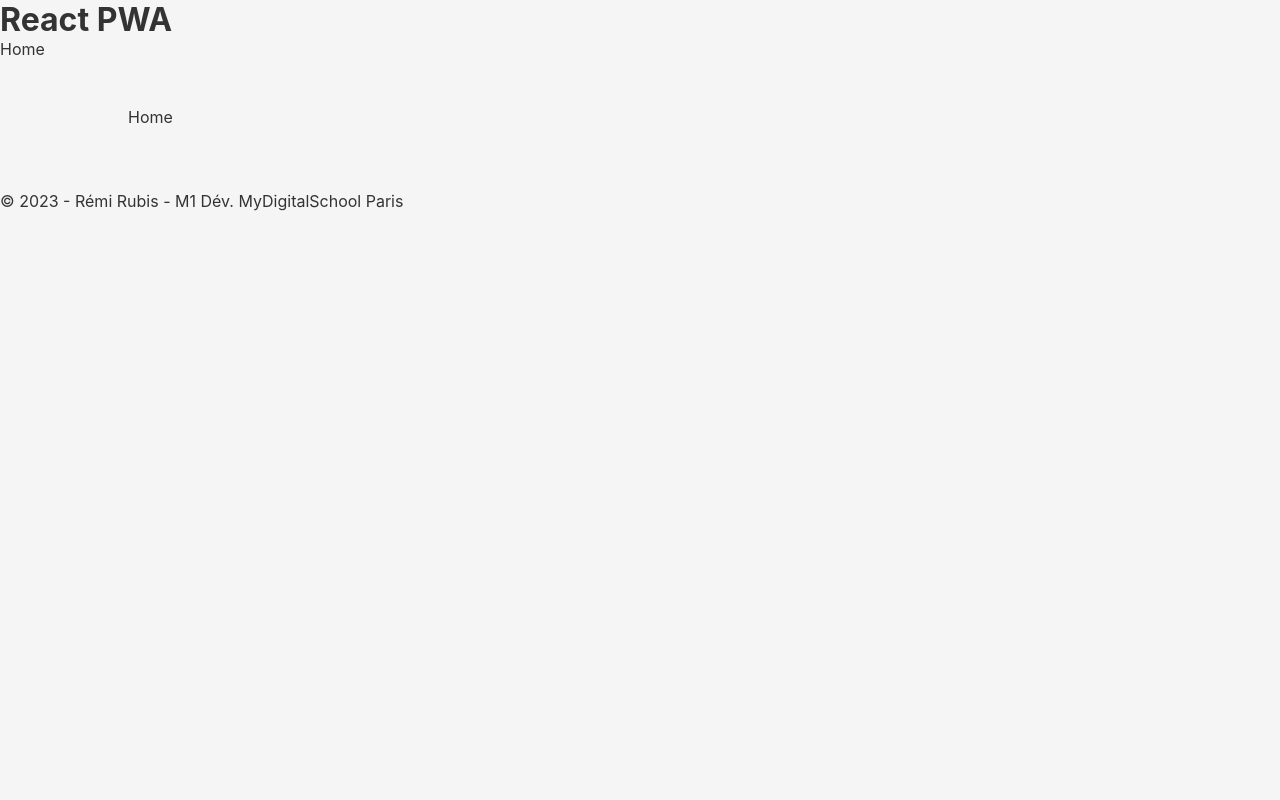
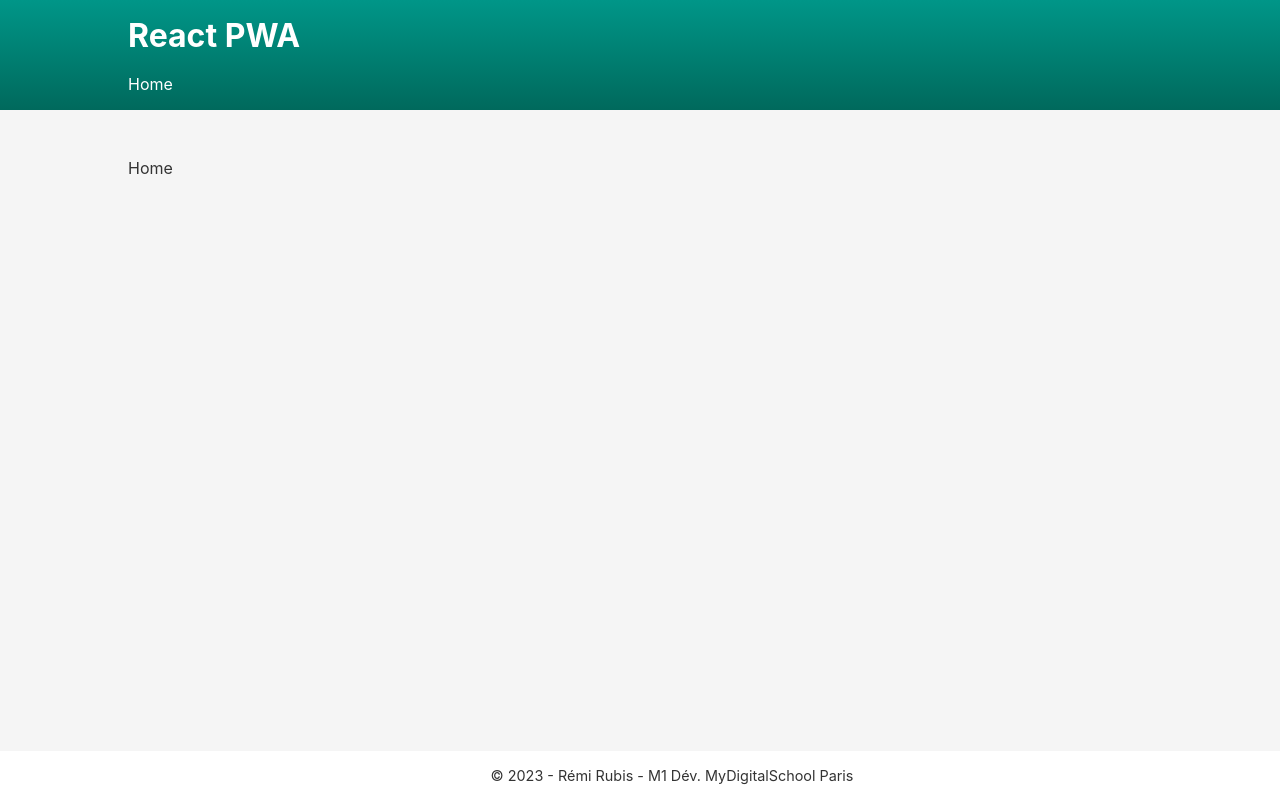
Before and after one commit to MDS-M1/react-pwa, a React (Create React App) app in the folder app/: page / in a window 1280 px wide. Built offline with nearby package versions, Linux system fonts and the light colour scheme; no server answers.

Commit message:
refactor(parts/Header-Footer): styling

```diff
--- /dev/null
+++ b/app/src/ui/parts/Footer/Footer.scss
@@ -0,0 +1,13 @@
+footer {
+  position: fixed;
+  bottom: 0;
+  width: 100%;
+  padding: 1em 2em;
+  background-color: white;
+  p {
+    width: 80%;
+    margin: 0 auto;
+    text-align: center;
+    font-size: 0.9rem;
+  }
+}
--- a/app/src/ui/parts/Footer/Footer.tsx
+++ b/app/src/ui/parts/Footer/Footer.tsx
@@ -1,4 +1,6 @@
 import React from "react";
+
+import "./Footer.scss";
 
 export const Footer: React.FC = () => (
   <footer>
--- /dev/null
+++ b/app/src/ui/parts/Header/Header.scss
@@ -0,0 +1,14 @@
+@import '../../../assets/css/_colors.scss';
+
+header {
+  background-image: linear-gradient(to bottom, $primary, #00695C);
+  padding: 1em 0;
+  .header--content {
+    width: 80%;
+    margin: 0 auto;
+    color: white;
+    h1 {
+      margin-bottom: .6em;
+    }
+  }
+}
--- a/app/src/ui/parts/Header/Header.tsx
+++ b/app/src/ui/parts/Header/Header.tsx
@@ -1,11 +1,15 @@
 import React from "react";
 import { Link } from "react-router-dom";
 
+import "./Header.scss";
+
 export const Header: React.FC = () => (
   <header>
-    <h1>React PWA</h1>
-    <nav>
-      <Link to="/">Home</Link>
-    </nav>
+    <div className="header--content">
+      <h1>React PWA</h1>
+      <nav>
+        <Link to="/">Home</Link>
+      </nav>
+    </div>
   </header>
 );
```
